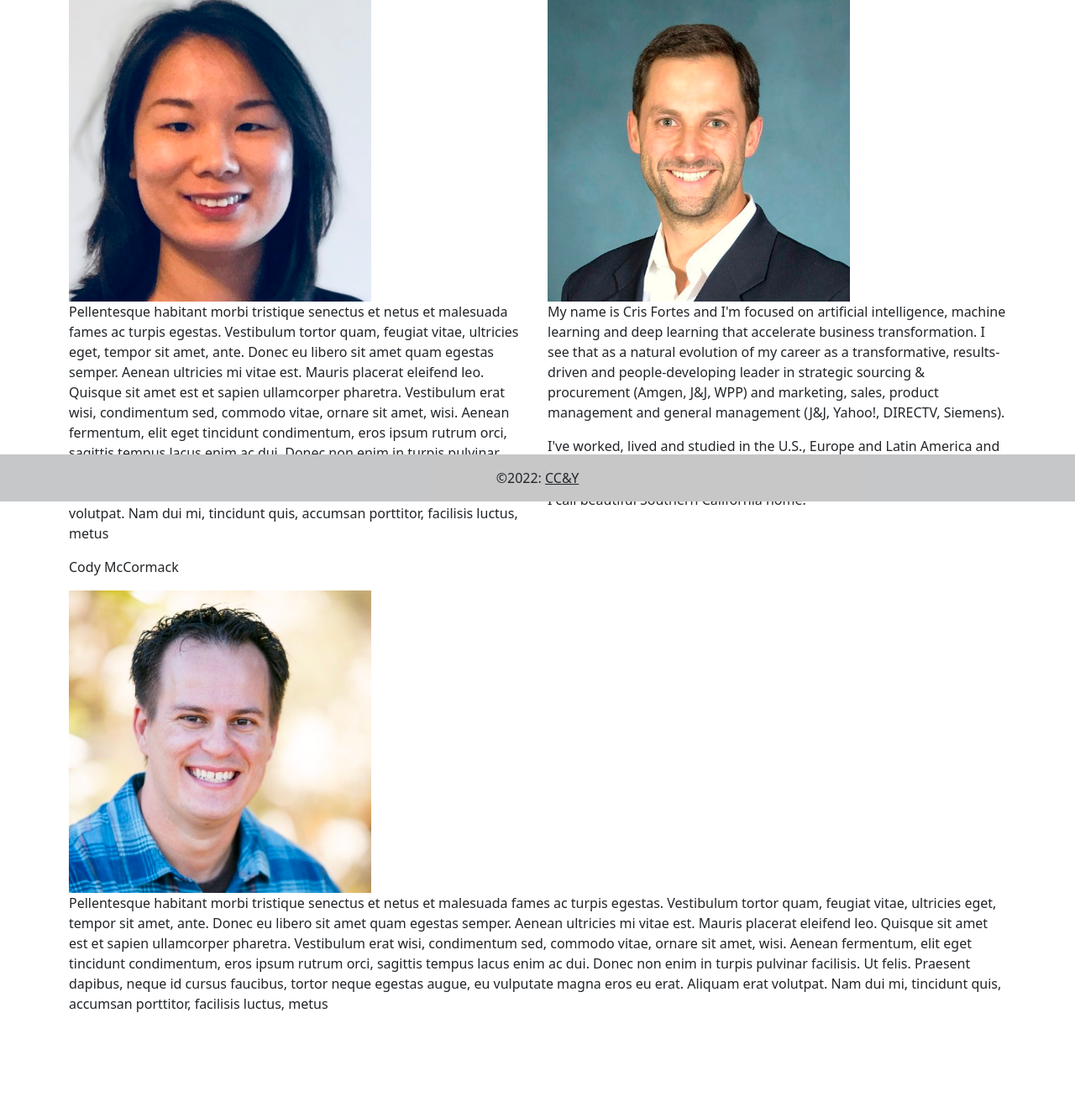
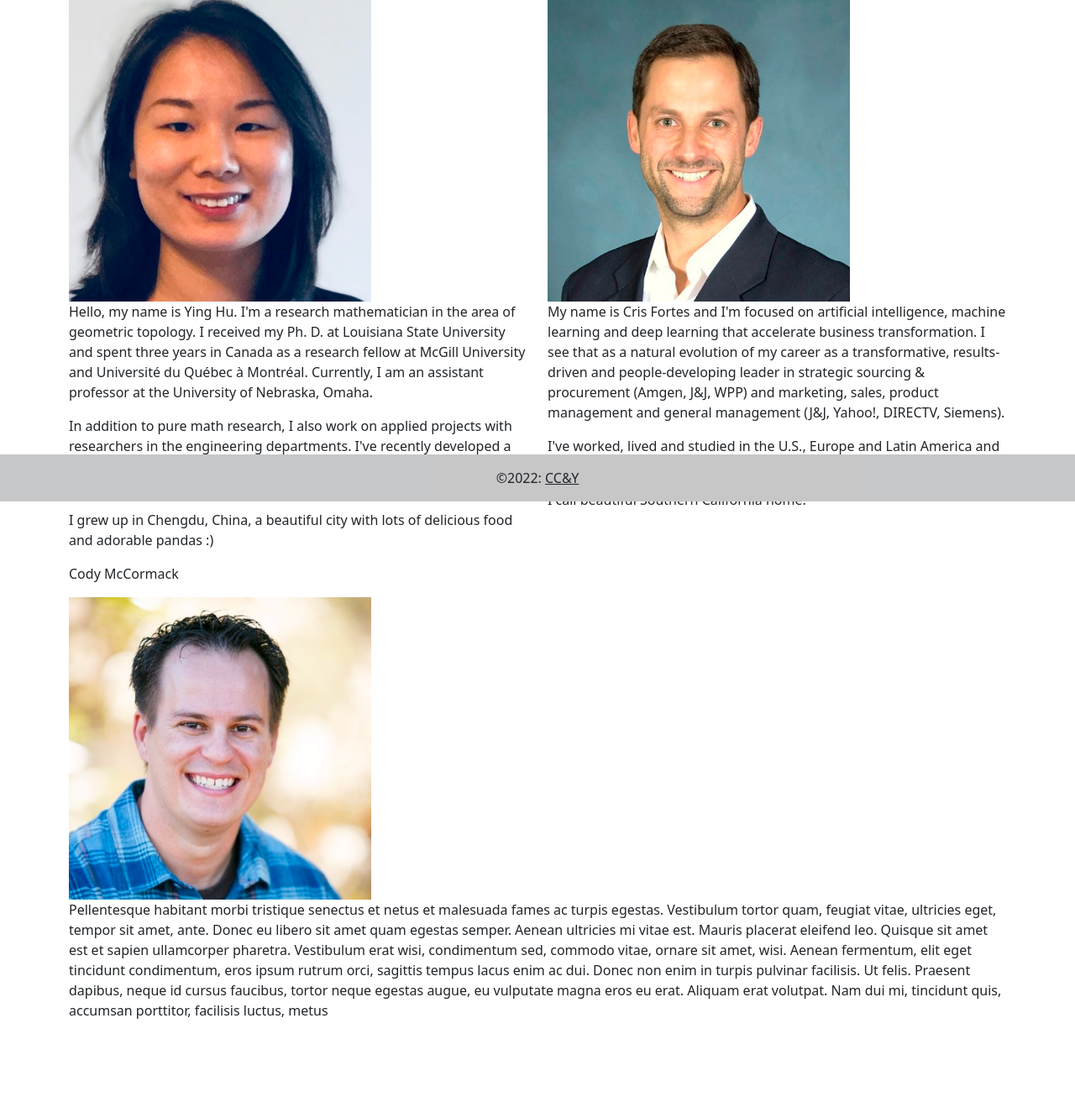
Before and after one commit to LaplaceCherub/glg-project, a Flask app: page /team/ in a window 1280 px wide. Shown: the part 203-1534 px from the top of the page at 84% size. Before the commit the page ends 1408 px from the top, so only its background shows below. Run offline with Flask 2, Linux system fonts and the light colour scheme.

Commit message:
bio for Ying is added to team.html

```diff
--- a/flask_app/templates/team.html
+++ b/flask_app/templates/team.html
@@ -7,7 +7,16 @@
       <div class="col team_bio">
         <p>Ying Hu</p>
         <img src="../static/ying_hu.png" class="team_image">
-        <p>Pellentesque habitant morbi tristique senectus et netus et malesuada fames ac turpis egestas. Vestibulum tortor quam, feugiat vitae, ultricies eget, tempor sit amet, ante. Donec eu libero sit amet quam egestas semper. Aenean ultricies mi vitae est. Mauris placerat eleifend leo. Quisque sit amet est et sapien ullamcorper pharetra. Vestibulum erat wisi, condimentum sed, commodo vitae, ornare sit amet, wisi. Aenean fermentum, elit eget tincidunt condimentum, eros ipsum rutrum orci, sagittis tempus lacus enim ac dui. Donec non enim in turpis pulvinar facilisis. Ut felis. Praesent dapibus, neque id cursus faucibus, tortor neque egestas augue, eu vulputate magna eros eu erat. Aliquam erat volutpat. Nam dui mi, tincidunt quis, accumsan porttitor, facilisis luctus, metus</p>
+        <p>
+            Hello, my name is Ying Hu. I'm a research mathematician in the area of geometric topology. I received my Ph. D. at Louisiana State University and spent three years in Canada as a research fellow at McGill University and Université du Québec à Montréal. Currently, I am an assistant professor at the University of Nebraska, Omaha.
+        </p>
+        <p>
+            In addition to pure math research, I also work on applied projects with researchers in the engineering departments. I've recently developed a keen interest in machine learning and artificial intelligence, and I look forwards to seeing what machines and humans together can achieve!
+        </p>
+        <p>
+            I grew up in Chengdu, China, a beautiful city with lots of delicious food and adorable pandas :)
+        </p>
+
       </div>
       <div class="col team_bio">
         <p>Cris Fortes</p>
```
